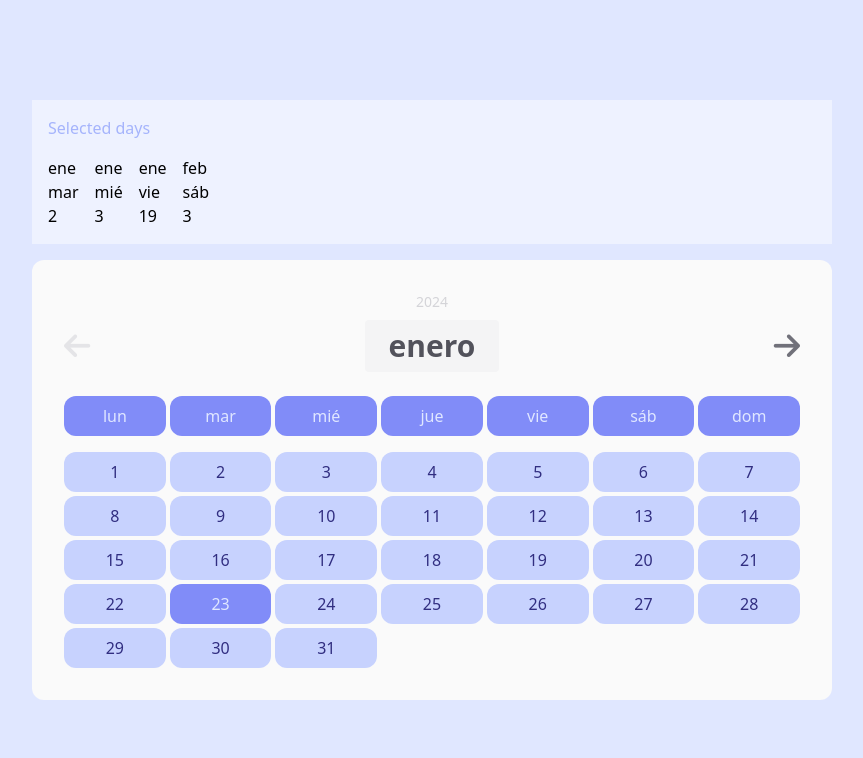
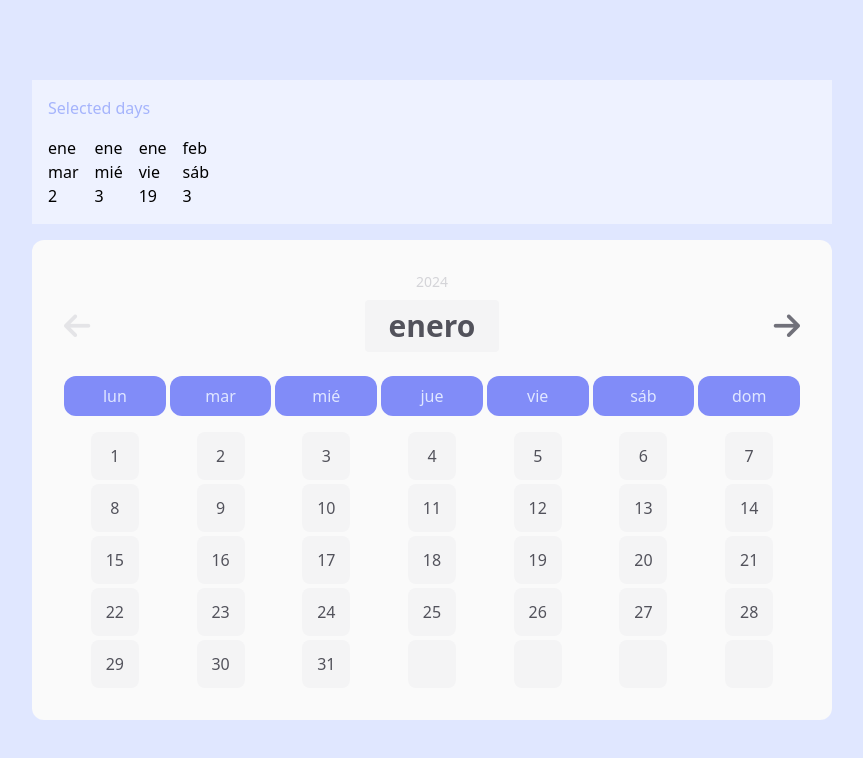
Before and after one commit to MMadlos/cronos-app, a React (Vite) app: page / in a window 1280 px wide. Shown: the top 758 px of the page, without its empty margins (208-1071 px from the left). Built offline with nearby package versions, Linux system fonts and the light colour scheme.

Commit message:
Add new styles to day cells

```diff
--- a/src/components/CalendarBody.jsx
+++ b/src/components/CalendarBody.jsx
@@ -1,4 +1,4 @@
-import { getWeekdays } from "../utils"
+import { getCalendar, getWeekdays } from "../utils"
 
 function WeekdayCell({ text }) {
 	return <div className="p-2 rounded-xl hover:opacity-50 hover:cursor-pointer bg-indigo-400 text-indigo-100">{text}</div>
@@ -28,8 +28,36 @@ function DateCell({ text, startDay, isFirstDay, isToday, date, onClickAddDate, i
 	)
 }
 
+function getMonthArray(firstIndex, lastIndex) {
+	const calendarArray = Array(35).fill()
+
+	let count = 1
+	calendarArray.forEach((_, index) => {
+		if (index < firstIndex - 1) return
+		if (index - firstIndex + 1 > lastIndex - 1) return
+
+		calendarArray[index] = count
+		count++
+	})
+
+	return calendarArray
+}
+
 export default function CalendarBody({ calendarData, selectedDates, onClickAddDate }) {
 	const { maxDays, firstWeekDayIndex, year, monthIndex } = calendarData
+	const fullMonth = getMonthArray(firstWeekDayIndex, maxDays)
+	// States: default / hovered / selected / today / empty / notAvailable
+	/*
+	- Renderizar 5 filas de 7 celdas -> 35 celdas
+	const allCells = Array(35).fill("")
+
+	- Ver a partir de qué fila deben dejar de ser "empty"
+	- Empezar a renderizar números a partir de firstWeekDayIndex
+	- Si es el día anterior al de hoy, deben ser notAvailable
+	- Volver a renderizar empty a partir del último número
+	- Renderizar today
+
+	*/
 
 	const getFilteredDates = selectedDates.filter((date) => date.getMonth() === monthIndex)
 	const filteredSelectedDates = getFilteredDates.map((dates) => dates.getDate())
@@ -62,7 +90,23 @@ export default function CalendarBody({ calendarData, selectedDates, onClickAddDa
 			</div>
 			<div
 				id="dates"
-				className="grid grid-cols-7 w-full text-center gap-1">
+				className="grid grid-cols-7 w-full items-center justify-items-center gap-1">
+				{fullMonth.map((date, index) => {
+					return (
+						<div
+							key={index}
+							className="size-12 bg-zinc-100 flex justify-center items-center rounded-lg">
+							<p className="text-zinc-600 font-medium ">{date}</p>
+						</div>
+					)
+				})}
+			</div>
+		</div>
+	)
+}
+
+// Backup
+/*
 {allDays.map((date, index) => {
 	const isFirstDay = index === 0
 	const isToday = date === currentDate && isCurrentMonth
@@ -81,7 +125,4 @@ export default function CalendarBody({ calendarData, selectedDates, onClickAddDa
 		/>
 	)
 })}
-			</div>
-		</div>
-	)
-}
+*/
```
Lines whose indentation alone changed are shown as unchanged.
